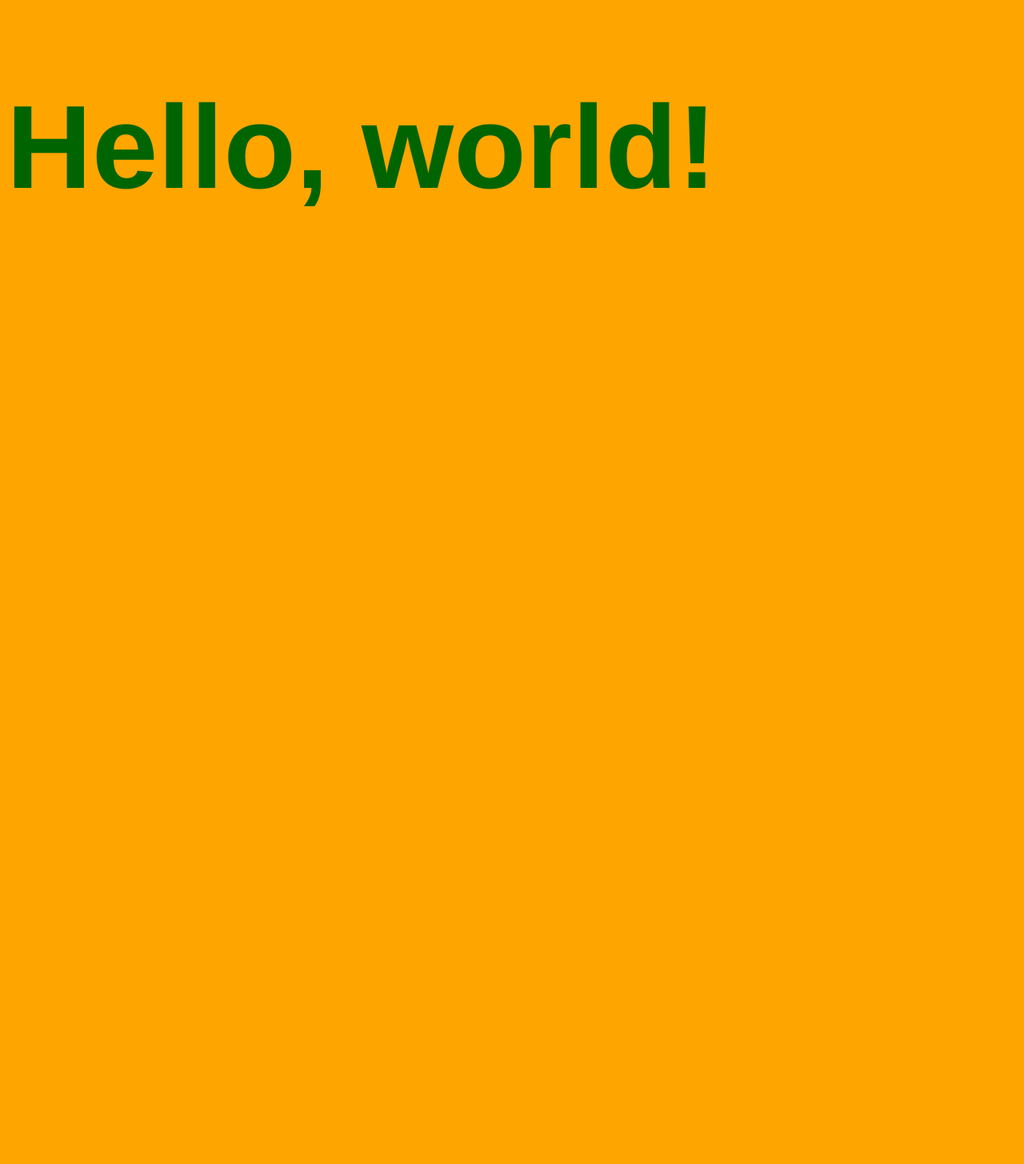
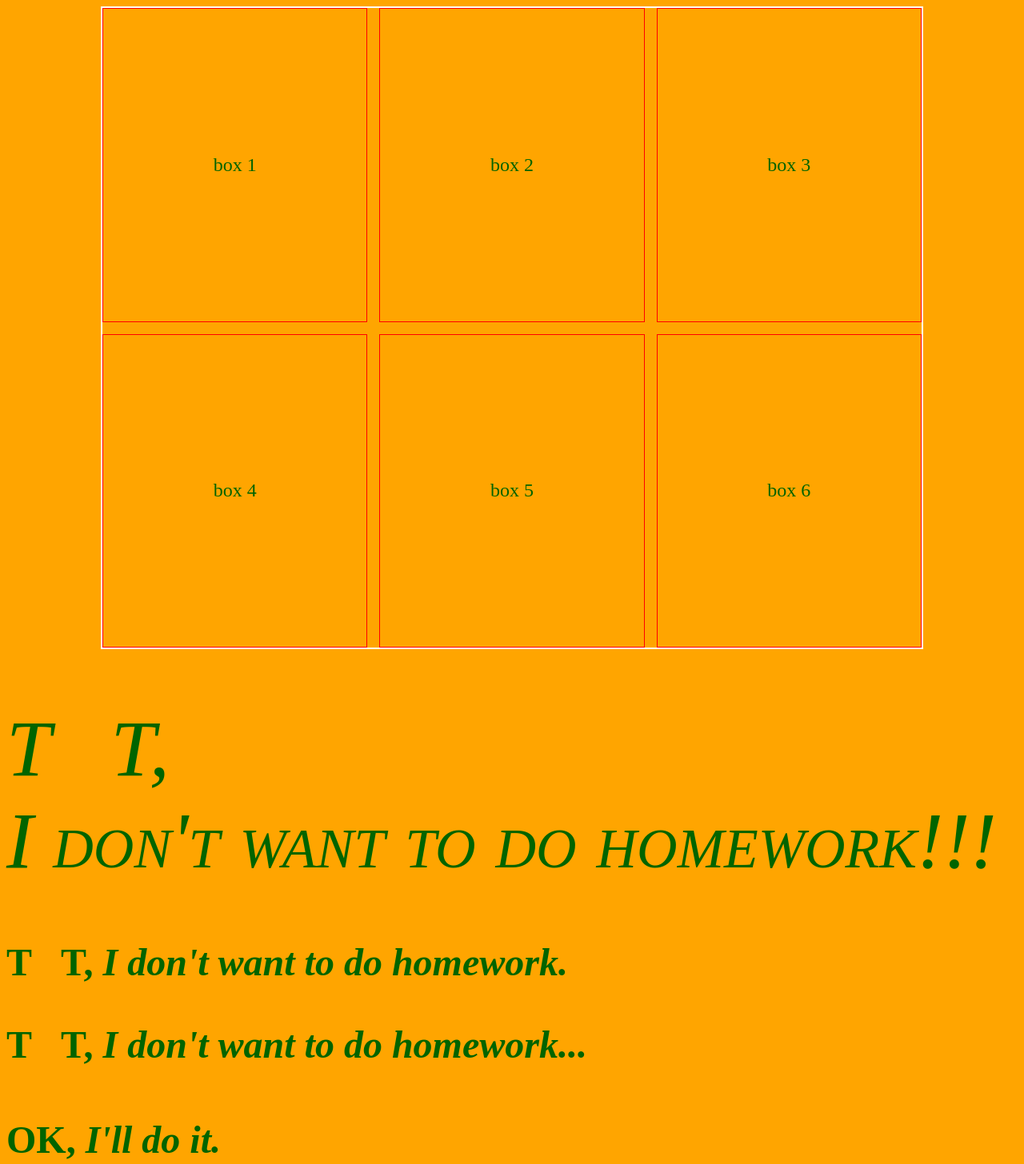
Before and after one commit to ziying-ziying/webdesign, a plain HTML site: page Demo1/index.html in a window 1280 px wide. Shown: the top 1456 px of the page at 80% size. Before the commit the page ends 800 px from the top, so only its background shows below. Drawn offline with Linux system fonts and the light colour scheme.

Commit message:
update
update

```diff
--- a/Demo1/index.html
+++ b/Demo1/index.html
@@ -3,8 +3,102 @@
   <head>
     <title>HaHah!</title>
     <link rel="stylesheet" href="style.css" type="text/css">
+
+<style>
+
+button{
+      background-color: darkgreen;
+      height:30px;
+      width:100px;
+      color:orange;
+    }
+
+.container{
+  display: grid;
+  width: 80vw;
+  height: 100vh;
+  margin: auto;
+  /*grid-template-rows: 350px 350px 1fr 1fr;*/
+  grid-template-columns: 1fr 1fr 1fr;
+  grid-auto-rows: minmax(100px,auto);
+  grid-gap: 15px;
+  border: 2px solid white;
+  justify-content: center;
+  }
+
+.box{
+  display: flex;
+  align-items: center;
+  justify-content: center;
+  border: 1px solid red;
+  }
+#one{
+
+}
+
+#two{
+
+}
+
+#three{
+
+}
+
+
+</style>
   </head>
+
   <body>
-    <h1>Hello, world!</h1>
+  <div class = "container">
+     <div class="box" id="one">box 1 </div>
+     <div class="box" id="two">box 2 </div>
+     <div class="box" id="three">box 3 </div>
+     <div class="box" id="four">box 4 </div>
+     <div class="box" id="five">box 5 </div>
+     <div class="box" id="five">box 6 </div>
+
+  </div>
+
+    <h1>T&nbsp;&nbsp;&nbsp;T, <br />   <!-- <br /> line breaks strong=粗体 em=斜体-->
+      <em>I don't want to do homework!!!</em></h1>
+    <h2><strong>T&nbsp;&nbsp;&nbsp;T</strong>, <em>I don't want to do homework.</em></h3>
+    <h3><strong>T&nbsp;&nbsp;&nbsp;T</strong>, <em>I don't want to do homework...</em></h4>
+    <h4><strong>OK</strong>, <em>I'll do it.</em></h6>
+<!-- ul无序列表，ol有序列表（1，2，3）-->
+    <ul>
+      <li>UI/UX Design</li>
+      <li>Product Design</li>
+      <li>Material Design</li>
+    </ul>
+
+    <!-- class + id -->
+    <div id="Design">coding a website is not hard</div>
+    <!-- img src -->
+    <img src="IMG_4579.jpg" width="50%">
+    <br /><br />
+    <!-- link href -->
+    <a href="http://www.zyqiao.design"> It's my website.</a>
+    <br /><br />
+
+<!--
+    <div id="Design">coding a website is not hard</div>
+    <blockquote cite="https://www.wikiwand.com/en/Scooby-Doo_(character)">
+    <p>Ruh-roh--RAGGY!!!</p>
+    <footer>—Scooby Doo, <cite>Mystery Incorporated</cite></footer>
+    </blockquote>
+-->
+<label for="color-select">Choose a color:</label>
+
+<select id="color-select">
+  <option value="">--Please choose an option--</option>
+  <option value="blue">Blue</option>
+  <option value="red">Red</option>
+  <option value="green">Green</option>
+  <option value="yellow">Yellow</option>
+  <option value="orange">Orange</option>
+  <option value="pink">Pink</option>
+</select>
+<button type="button" name="button">View</button>
+
   </body>
 </html>
--- a/Demo1/style.css
+++ b/Demo1/style.css
@@ -4,6 +4,23 @@ body {
 
 h1 {
   color:darkgreen;
-  font-size: 148px;
-  font-family: helvetica;
+  font-size: 100px;
+  font-family: "EB Garamond";
+  font-style: italic;
+  font-weight: 100;
+  font-variant: small-caps;
 }
+h2,
+h3,
+h4 {
+  color:darkgreen;
+  font-size: 48px;
+  font-family: "EB Garamond";
+}
+
+
+body {
+  color:darkgreen;
+  font-size: 24px;
+  font-family: "EB Garamond";
+}
```
Also changed, not shown: Demo1/IMG_4579.jpg (added), 1 other file.
